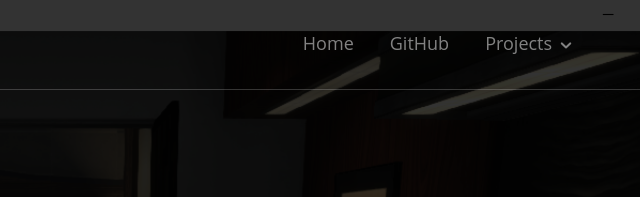
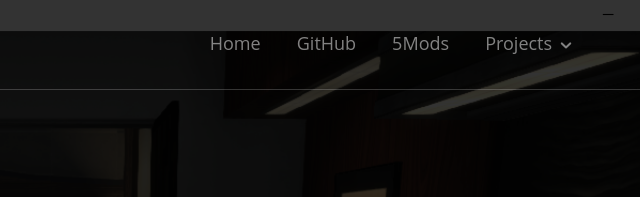
Before and after one commit to DebugDevil/alloc8or.github.io, a plain HTML site: page maxpayne3.html in a window 1280 px wide. Shown: the top 197 px of the page, 640-1280 px from the left. Drawn offline with Linux system fonts and the light colour scheme; files whose address does not match are found by name.

Commit message:
Update maxpayne3.html

```diff
--- a/maxpayne3.html
+++ b/maxpayne3.html
@@ -36,6 +36,9 @@
 									</li>
 									<li>
 										<a href="https://github.com/unknownmodder" target="_blank">GitHub</a>
+									</li>
+									<li>
+									<a href="https://gta5-mods.com/users/unknown%20modder" target="_blank">5Mods</a>
 									</li>
 									<li>
 										<a class="fh5co-sub-ddown">Projects</a>
```
